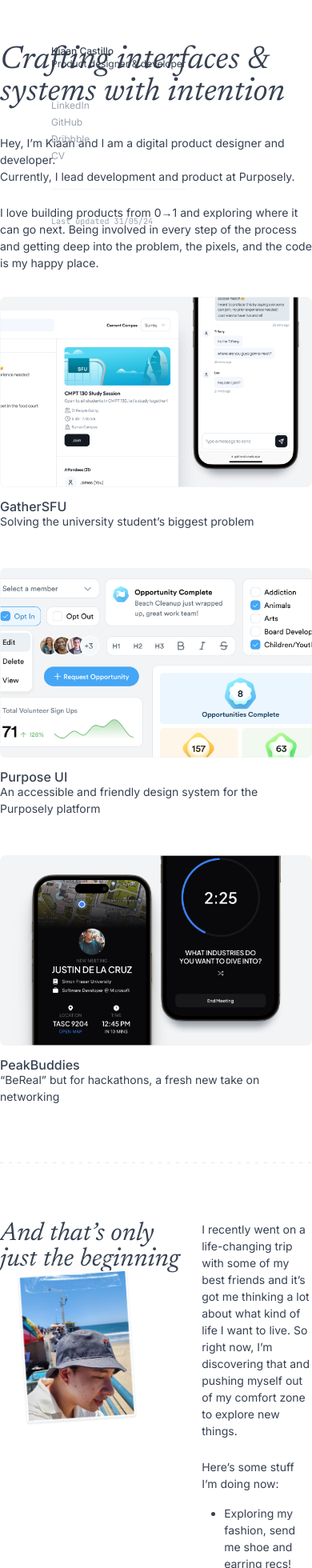
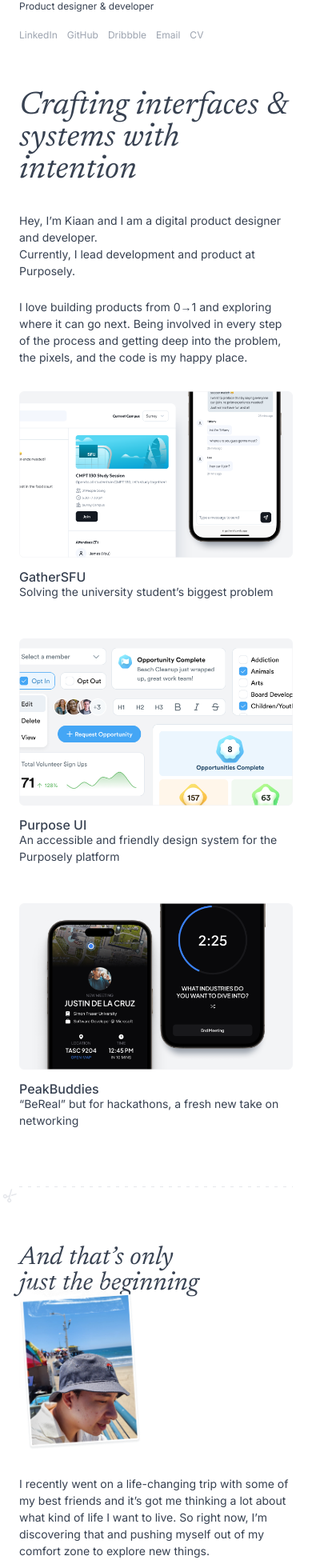
Before and after one commit to KiaanCastillo/kiaancastillo.github.io, a React (Vite) app: page / in a window 390 px wide. Shown: the part 40-2000 px from the top of the page at 80% size. Built offline with nearby package versions, Linux system fonts and the light colour scheme.

Commit message:
Finish responsive landing page

```diff
--- a/src/App.tsx
+++ b/src/App.tsx
@@ -2,44 +2,50 @@
 import projectPurposeui from "./assets/project-purposeui.png";
 import projectPeakbuddies from "./assets/project-peakbuddies.png";
 import portraitKiaan from "./assets/portrait-kiaan.png";
-import { IconWrapper, IconScissors } from "@c/icons";
+import { IconWrapper, IconScissors } from "./components/icons";
+import { getCurrentVancouverTimeString } from "./util/date";
 
 function App() {
   return (
     <>
-      <nav className="flex flex-col	gap-8 fixed ml-16">
+      <nav className="px-6 pt-6 lg:px-0 lg:pt-0 flex flex-col gap-4	lg:gap-8 lg:fixed lg:ml-16 m-auto max-w-screen-sm">
         <header>
           <h2 className="text-xs font-medium">Kiaan Castillo</h2>
           <p className="text-xs">Product designer & developer</p>
         </header>
-        <ul>
-          <li>
+        <ul className="flex gap-3 lg:block">
+          <li className="mb-3">
             <a href="/" className="text-gray-400 text-xs">
               LinkedIn
             </a>
           </li>
-          <li>
+          <li className="mb-3">
             <a href="/" className="text-gray-400 text-xs">
               GitHub
             </a>
           </li>
-          <li>
+          <li className="mb-3">
             <a href="/" className="text-gray-400 text-xs">
               Dribbble
             </a>
           </li>
-          <li>
+          <li className="mb-3">
+            <a href="/" className="text-gray-400 text-xs">
+              Email
+            </a>
+          </li>
+          <li className="mb-3">
             <a href="/" className="text-gray-400 text-xs">
               CV
             </a>
           </li>
         </ul>
-        <hr className="bg-gray-100 border-0 h-px" />
-        <p className="font-mono text-gray-400 text-[0.63rem]">
+        <hr className="bg-gray-100 border-0 h-px hidden lg:block" />
+        <p className="font-mono text-gray-400 text-[0.63rem] hidden lg:block">
           Last updated 31/05/24
         </p>
       </nav>
-      <main className="max-w-screen-sm m-auto mt-24 mb-24">
+      <main className="mt-12 mb-12 max-w-screen-sm m-auto lg:mt-24 lg:mb-24 px-6 lg:px-0">
         <section className="mb-8">
           <h1 className="font-serif italic mb-8 text-[2.5rem]">
             Crafting interfaces & <br />
@@ -89,8 +95,8 @@
           </IconWrapper>
           <hr className="border-0 h-px bg-dashed bg-[length:11px_11px]" />
         </article>
-        <section className="flex gap-7">
-          <section className=" relative">
+        <section className="block md:flex gap-7">
+          <section className="relative mb-8 lg:mb-0">
             <h2 className="font-serif italic text-[2rem] whitespace-nowrap">
               And that’s only
               <br />
@@ -98,7 +104,7 @@
             </h2>
             <img
               src={portraitKiaan}
-              className="max-w-[9.5rem] absolute top-11 left-5"
+              className="max-w-[9.5rem] mt-[-1.25rem] md:absolute left-5"
               alt="A photo of Kiaan Castillo, facing away from the camera at Santa Monica beach"
             />
           </section>
@@ -126,9 +132,9 @@
           </section>
         </section>
       </main>
-      <footer className="max-w-screen-sm m-auto font-mono text-gray-400 flex justify-between pb-4">
+      <footer className="max-w-screen-sm m-auto font-mono text-gray-400 flex justify-between pb-4 px-6 lg:px-0">
         <p className="text-[0.63rem]">Always building, always learning</p>
-        <p className="text-[0.63rem]">12:32 PM | 12°C</p>
+        <p className="text-[0.63rem]">{getCurrentVancouverTimeString()}</p>
       </footer>
     </>
   );
--- /dev/null
+++ b/src/util/date.ts
@@ -0,0 +1,13 @@
+export const getCurrentVancouverTimeString = (): string => {
+  const currentTime: Date = new Date(
+    new Date().toLocaleString("en-US", { timeZone: "America/Vancouver" })
+  );
+  const hours: number = currentTime.getHours();
+  const minutes: number = currentTime.getMinutes();
+  const ampm: string = hours >= 12 ? "PM" : "AM";
+  const formattedHours: number = hours % 12 || 12;
+  const formattedMinutes: string = minutes < 10 ? `0${minutes}` : `${minutes}`;
+  const currentTimeString: string = `${formattedHours}:${formattedMinutes} ${ampm}`;
+
+  return currentTimeString;
+};
--- a/tailwind.config.js
+++ b/tailwind.config.js
@@ -8,16 +8,22 @@
       mono: ["JetBrains Mono", "monospace"],
     },
     extend: {
+      screens: {
+        lg: "1174px",
+        // => @media (min-width: 640px) { ... }
+      },
+      animation: {
+        "blur-in": {},
+      },
       keyframes: {
-        fadeUp: {
-          "0%": { transform: "rotate(-3deg)" },
-          "100%": { transform: "rotate(3deg)" },
+        "blur-in": {
+          "0%": { transform: "opacity: 0" },
+          "100%": { transform: "opacity: 1" },
         },
       },
       backgroundImage: {
         dashed:
           "linear-gradient(90deg, #E5E7EB, #E5E7EB 40%, transparent 40%, transparent 100%);",
-        // "linear-gradient(to right, #E5E7EB, #E5E7EB 11px, transparent 11px,transparent 22px)",
       },
     },
   },
```
